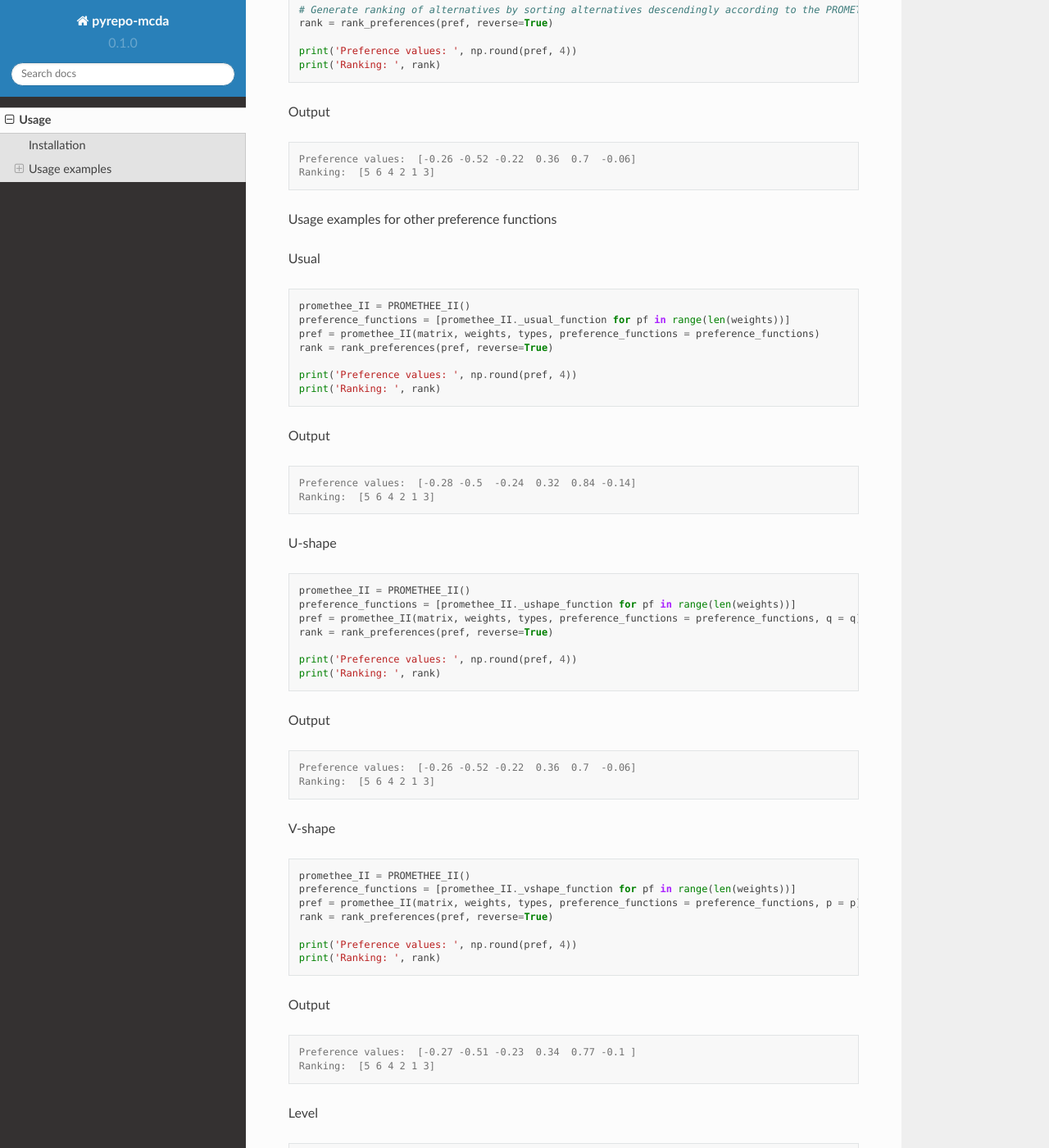
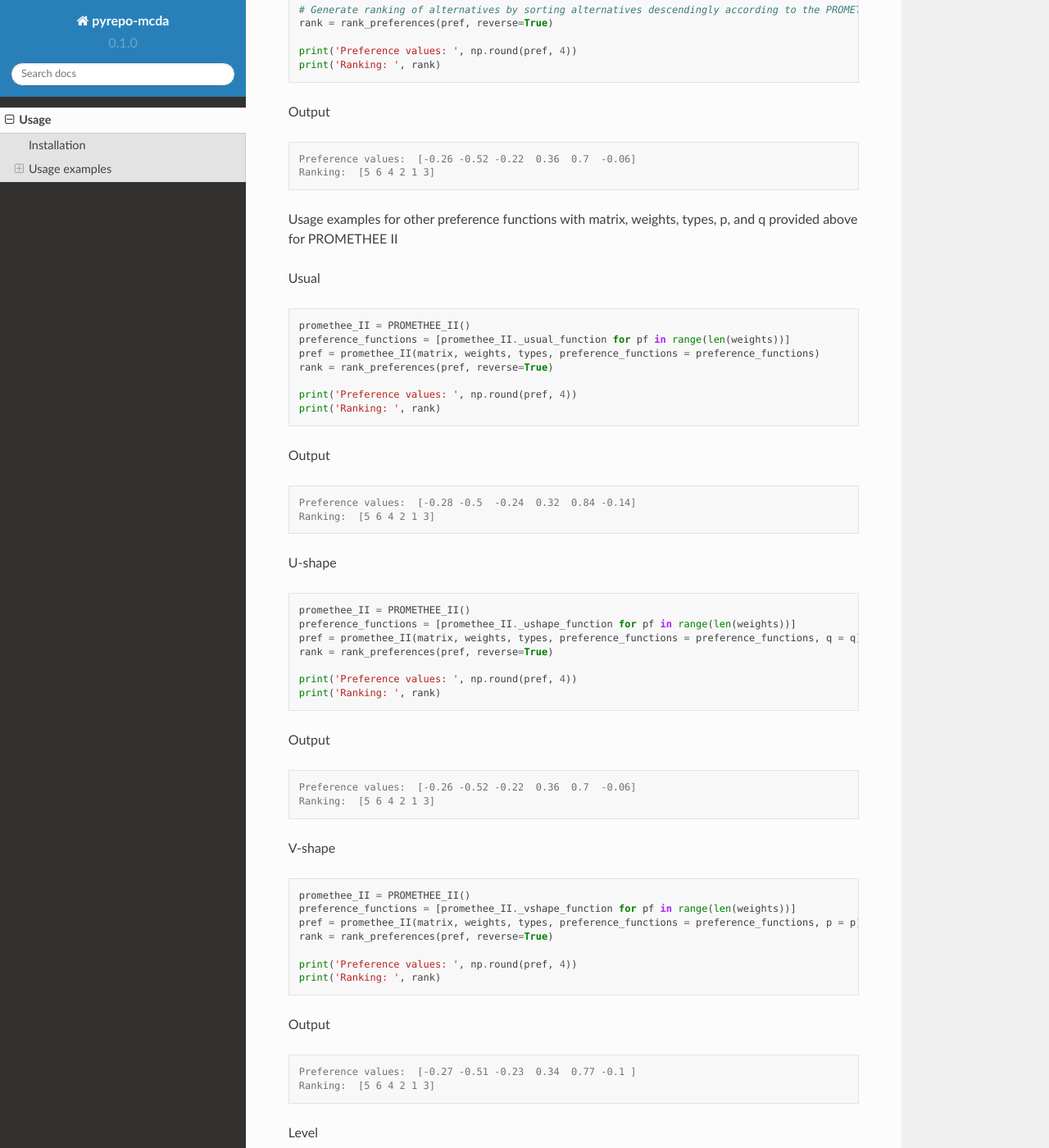
Before and after one commit to energyinpython/PROMISE, a Sphinx documentation site: the page built from docs/usage.rst, in a window 1280 px wide and 1400 px high, scrolled down 13838 px. Shown: the whole window at 82% size. Built offline with Sphinx 7.4.7 and the Read the Docs theme 2.0.0, drawn with Linux system fonts in a browser that asks for light colours; pages that are not in the unit, such as notebooks, are missing from menus.

Commit message:
update docs

```diff
--- a/docs/usage.rst
+++ b/docs/usage.rst
@@ -759,7 +759,7 @@ Output
 	Ranking:  [5 6 4 2 1 3]
 
 
-Usage examples for other preference functions
+Usage examples for other preference functions with matrix, weights, types, p, and q provided above for PROMETHEE II
 
 
 Usual
@@ -834,7 +834,7 @@ Level
 
 	promethee_II = PROMETHEE_II()
 	preference_functions = [promethee_II._level_function for pf in range(len(weights))]
-	pref = promethee_II(matrix, weights, types, preference_functions = preference_functions, p = p)
+	pref = promethee_II(matrix, weights, types, preference_functions = preference_functions, p = p, q = q)
 	rank = rank_preferences(pref, reverse=True)
 
 	print('Preference values: ', np.round(pref, 4))
@@ -856,7 +856,7 @@ Linear
 
 	promethee_II = PROMETHEE_II()
 	preference_functions = [promethee_II._linear_function for pf in range(len(weights))]
-	pref = promethee_II(matrix, weights, types, preference_functions = preference_functions, p = p)
+	pref = promethee_II(matrix, weights, types, preference_functions = preference_functions, p = p, q = q)
 	rank = rank_preferences(pref, reverse=True)
 
 	print('Preference values: ', np.round(pref, 4))
@@ -878,7 +878,7 @@ Gaussian
 
 	promethee_II = PROMETHEE_II()
 	preference_functions = [promethee_II._gaussian_function for pf in range(len(weights))]
-	pref = promethee_II(matrix, weights, types, preference_functions = preference_functions, p = p)
+	pref = promethee_II(matrix, weights, types, preference_functions = preference_functions, p = p, q = q)
 	rank = rank_preferences(pref, reverse=True)
 
 	print('Preference values: ', np.round(pref, 4))
```
Also changed, not shown: 1 other file.
